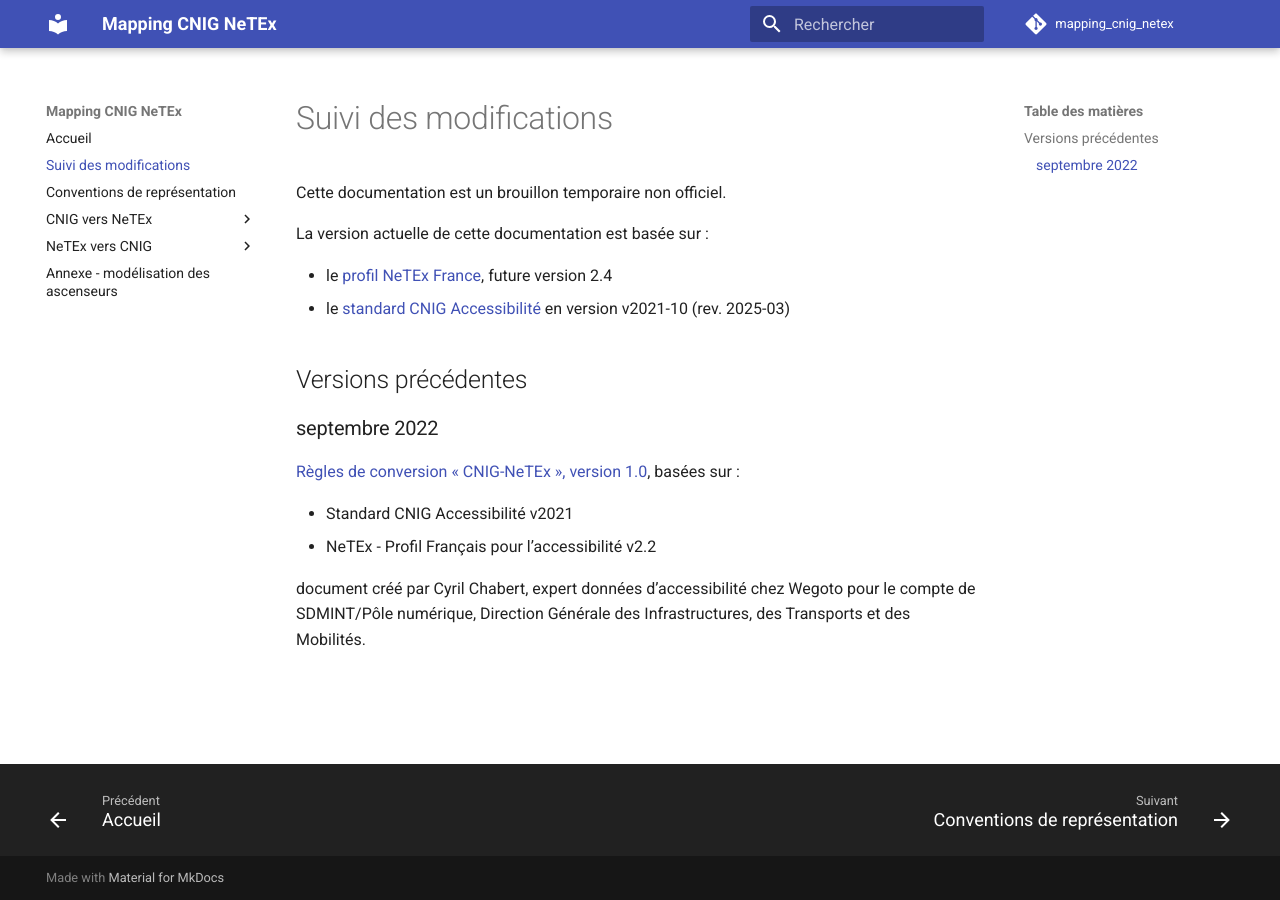
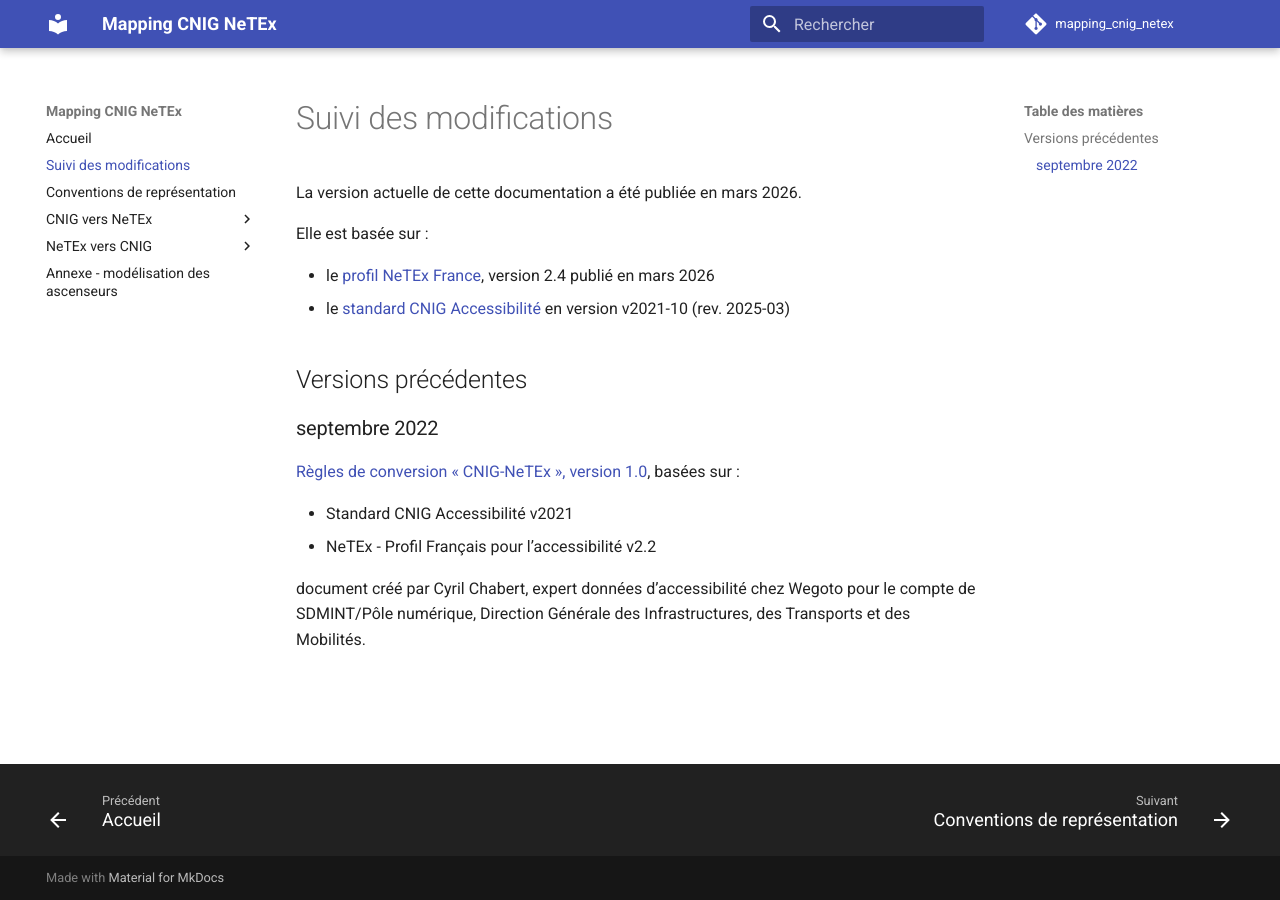
Before and after one commit to Jungle-Bus/mapping_cnig_netex, an MkDocs documentation site: the page built from docs/changelog.md, in a window 1280 px wide. Built offline with MkDocs 1.6.1 and Material for MkDocs 9.7.7, drawn with Linux system fonts in a browser that asks for light colours; plug-ins that fetch from the network failed and are left out; comment, search, counter and statistics services are not loaded.

Commit message:
publication

```diff
--- a/docs/changelog.md
+++ b/docs/changelog.md
@@ -1,10 +1,10 @@
 # Suivi des modifications
 
-Cette documentation est un brouillon temporaire non officiel.
+La version actuelle de cette documentation a été publiée en mars 2026.
 
-La version actuelle de cette documentation est basée sur :
+Elle est basée sur :
 
-* le [profil NeTEx France](https://normes.transport.data.gouv.fr/normes/netex/), future version 2.4
+* le [profil NeTEx France](https://normes.transport.data.gouv.fr/normes/netex/), version 2.4 publié en mars 2026
 * le [standard CNIG Accessibilité](https://cnig.gouv.fr/IMG/pdf/250314_standard_cnig_accessibilite_v2021-10_rev2025-03-2.pdf) en version v2021-10 (rev. 2025-03)
 
 
```
Also changed, not shown: docs/index.md (+0 -4 lines).
